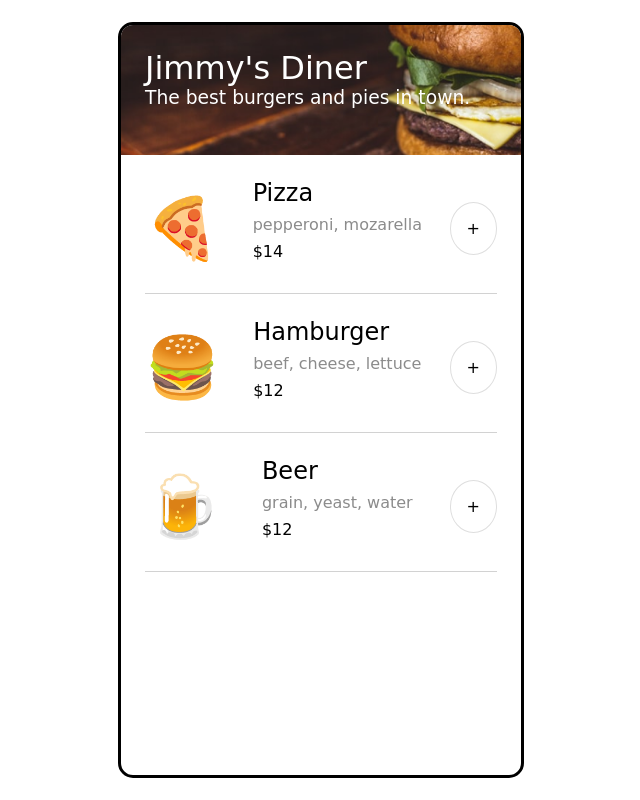
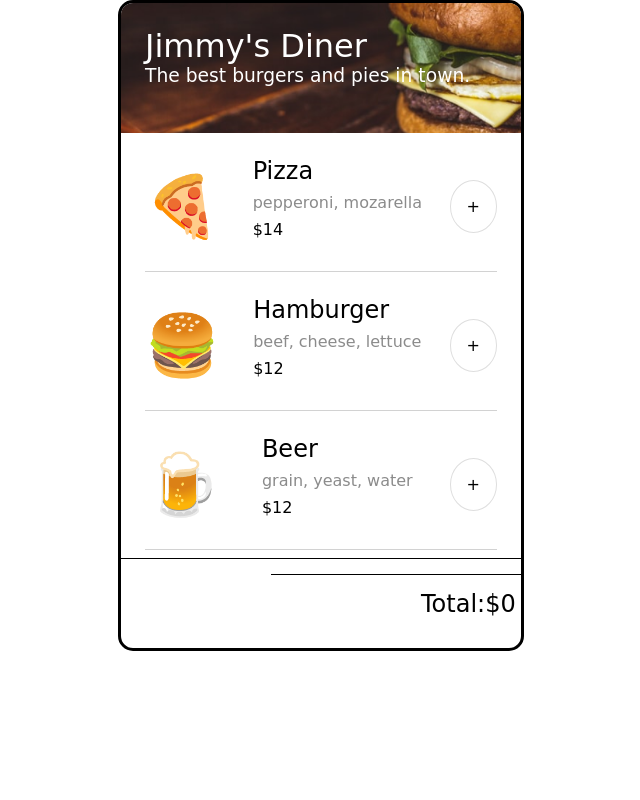
Before and after one commit to NewmanSaurusRex/restaurant-app, a plain HTML site: page index.html in a window 1280 px wide. Shown: the whole page, without its empty margins (319-959 px from the left). Drawn offline with Linux system fonts and the light colour scheme; a web font is replaced by a local one.

Commit message:
render final price function

```diff
--- a/index.html
+++ b/index.html
@@ -31,6 +31,7 @@
       <main>
         <div class="menu" id="menu"></div>
         <div class="order" id="order"></div>
+        <div class="total" id="total"></div>
       </main>
     </div>
     <script src="index.js" type="module"></script>
--- a/index.js
+++ b/index.js
@@ -39,6 +39,7 @@ function handleOrder(orderID) {
     return item.id == orderID;
   })[0];
   order.push(orderObj);
+  getTotal();
   renderOrder();
 }
 
@@ -60,19 +61,32 @@ function getOrderItems() {
             <div>
               <h3>$${menu.price}</h3>
             </div>
-            <div class="total">
-              <h3 id="total-price">Total:</h3>
-            </div>
           </div>
-          <h3 id="end-price">$${menu.price}</h3>
       </div>
     `;
   });
   return orderHTML;
 }
 
+function getTotal() {
+  let totalHTML = ``;
+  let totalPrice = 0;
+  order.forEach(function (item) {
+    totalPrice += item.price;
+  });
+
+  totalHTML = `
+    <div class="total">
+    <h2>Total:</h2>
+    <h2>$${totalPrice}</h2>
+    </div>`;
+
+  return totalHTML;
+}
+
 function renderOrder() {
   document.getElementById("order").innerHTML = getOrderItems();
+  document.getElementById("total").innerHTML = getTotal();
 }
 
 renderOrder();
--- a/style.css
+++ b/style.css
@@ -6,7 +6,6 @@ body {
   display: flex;
   align-items: center;
   justify-content: center;
-  height: 100vh;
 }
 
 h1,
@@ -22,7 +21,6 @@ button {
 
 .container {
   width: 400px;
-  height: 750px;
   border: 3px solid black;
   border-radius: 15px;
   overflow: hidden;
@@ -121,17 +119,9 @@ header {
 
 .total {
   display: flex;
-}
-
-#total-price {
-  padding: 25px 0px;
-  display: flex;
+  padding: 15px 150px;
   justify-content: space-between;
-  align-items: flex-end;
-}
-
-#end-price {
-  text-align: right;
+  border-top: 1px solid black;
 }
 
 .green-btn {
```
